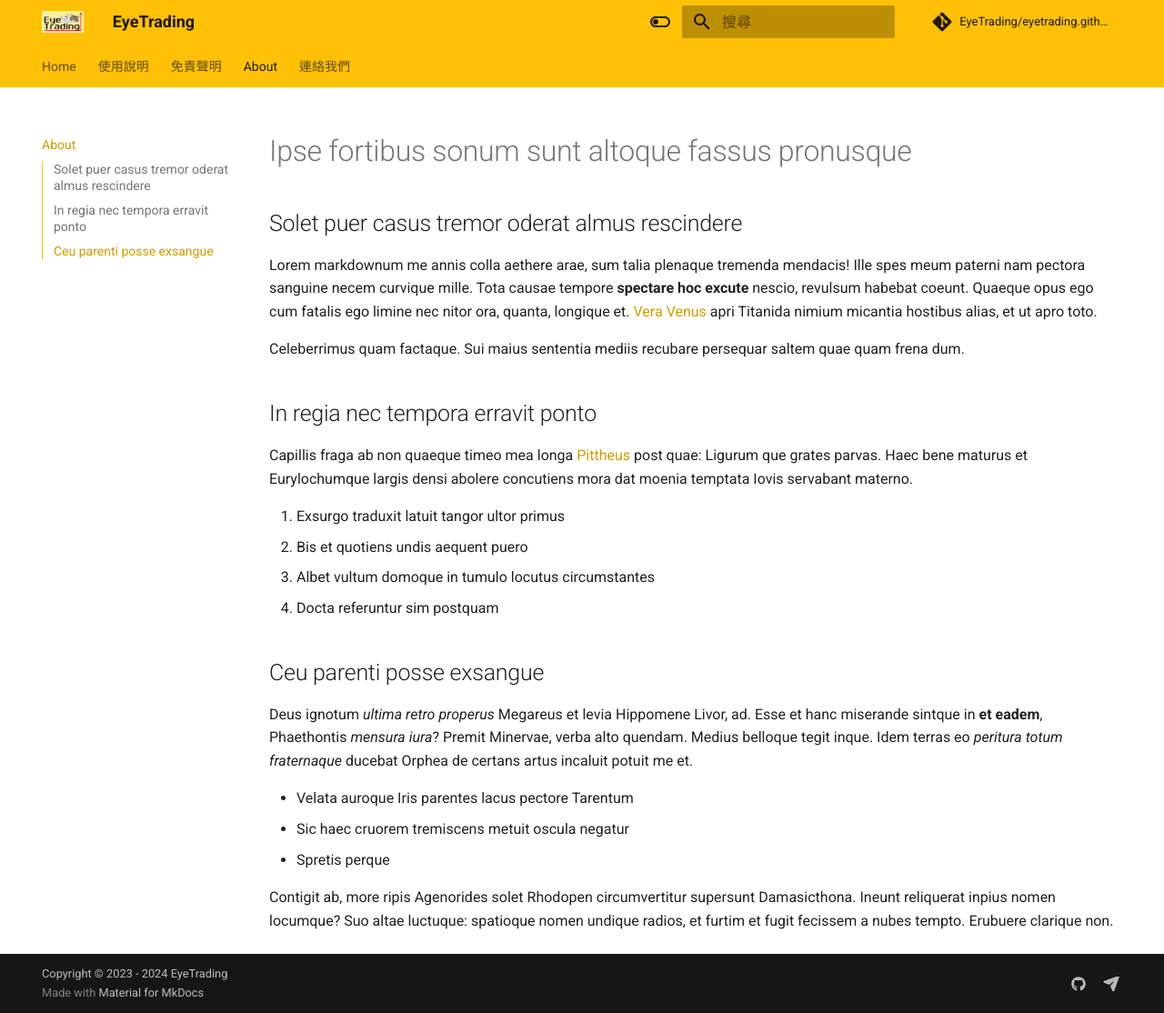
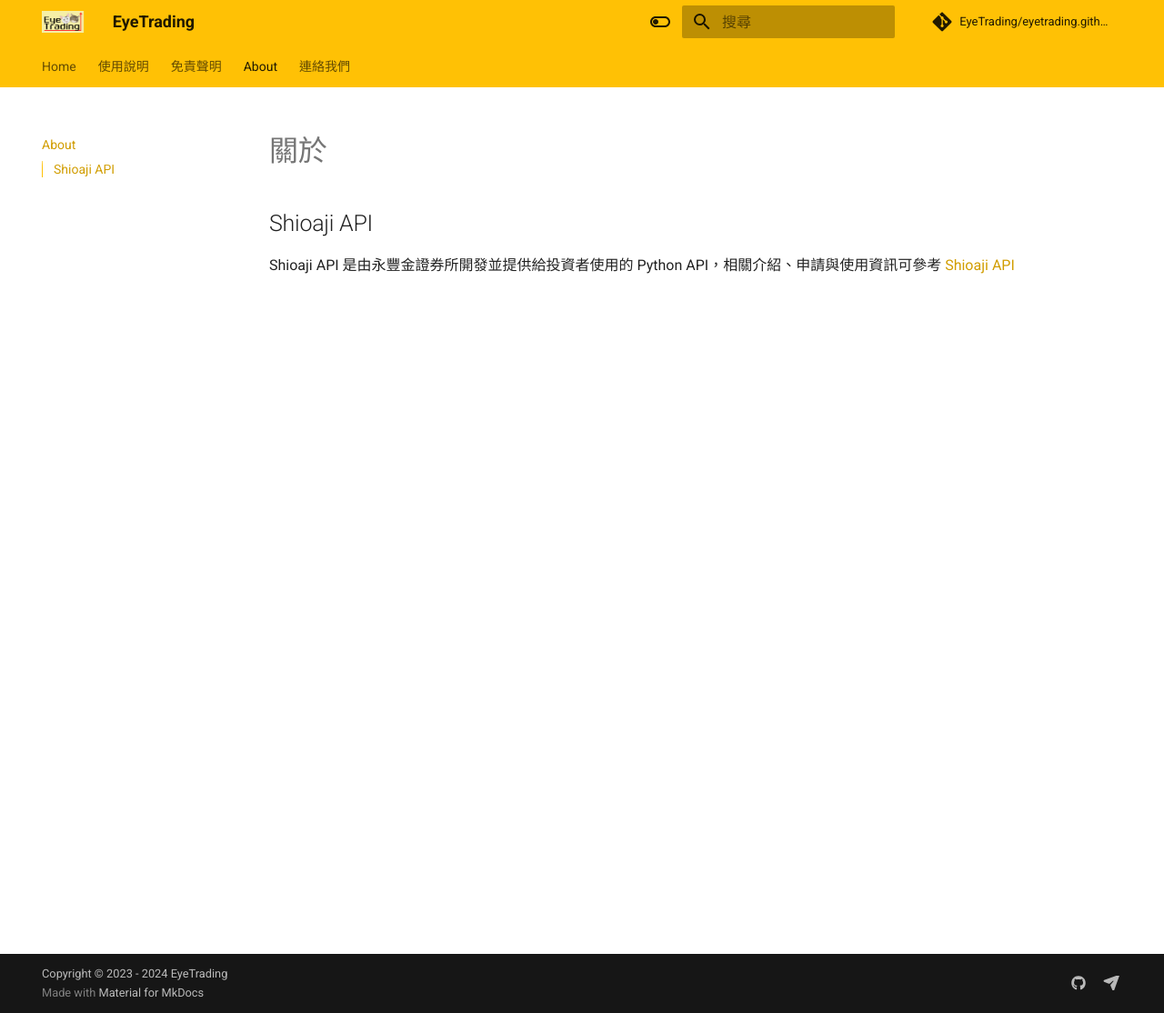
Before and after one commit to EyeTrading/eyetrading.github.io, an MkDocs documentation site: the page built from docs/about.md, in a window 1280 px wide and 1114 px high. Shown: the whole window at 91% size. Built offline with MkDocs 1.6.1 and Material for MkDocs 9.7.7, drawn with Linux system fonts in a browser that asks for light colours; comment, search, counter and statistics services are not loaded.

Commit message:
Add files via upload

```diff
--- a/docs/about.md
+++ b/docs/about.md
@@ -1,42 +1,5 @@
-# Ipse fortibus sonum sunt altoque fassus pronusque
+# 關於
 
-## Solet puer casus tremor oderat almus rescindere
+## Shioaji API
 
-Lorem markdownum me annis colla aethere arae, sum talia plenaque tremenda
-mendacis! Ille spes meum paterni nam pectora sanguine necem curvique mille. Tota
-causae tempore **spectare hoc excute** nescio, revulsum habebat coeunt. Quaeque
-opus ego cum fatalis ego limine nec nitor ora, quanta, longique et. [Vera
-Venus](http://flector.com/) apri Titanida nimium micantia hostibus alias, et ut
-apro toto.
-
-Celeberrimus quam factaque. Sui maius sententia mediis recubare persequar saltem
-quae quam frena dum.
-
-## In regia nec tempora erravit ponto
-
-Capillis fraga ab non quaeque timeo mea longa
-[Pittheus](http://www.quoscumque-quirini.com/desertae-ne) post quae: Ligurum que
-grates parvas. Haec bene maturus et Eurylochumque largis densi abolere
-concutiens mora dat moenia temptata Iovis servabant materno.
-
-1. Exsurgo traduxit latuit tangor ultor primus
-2. Bis et quotiens undis aequent puero
-3. Albet vultum domoque in tumulo locutus circumstantes
-4. Docta referuntur sim postquam
-
-## Ceu parenti posse exsangue
-
-Deus ignotum *ultima retro properus* Megareus et levia Hippomene Livor, ad. Esse
-et hanc miserande sintque in **et eadem**, Phaethontis *mensura iura*? Premit
-Minervae, verba alto quendam. Medius belloque tegit inque. Idem terras eo
-*peritura totum fraternaque* ducebat Orphea de certans artus incaluit potuit me
-et.
-
-- Velata auroque Iris parentes lacus pectore Tarentum
-- Sic haec cruorem tremiscens metuit oscula negatur
-- Spretis perque
-
-Contigit ab, more ripis Agenorides solet Rhodopen circumvertitur supersunt
-Damasicthona. Ineunt reliquerat inpius nomen locumque? Suo altae luctuque:
-spatioque nomen undique radios, et furtim et fugit fecissem a nubes tempto.
-Erubuere clarique non.
+Shioaji API 是由永豐金證券所開發並提供給投資者使用的 Python API，相關介紹、申請與使用資訊可參考 [Shioaji API](https://sinotrade.github.io/)
```
Also changed, not shown: docs/contact.md (+9 -1 lines).
